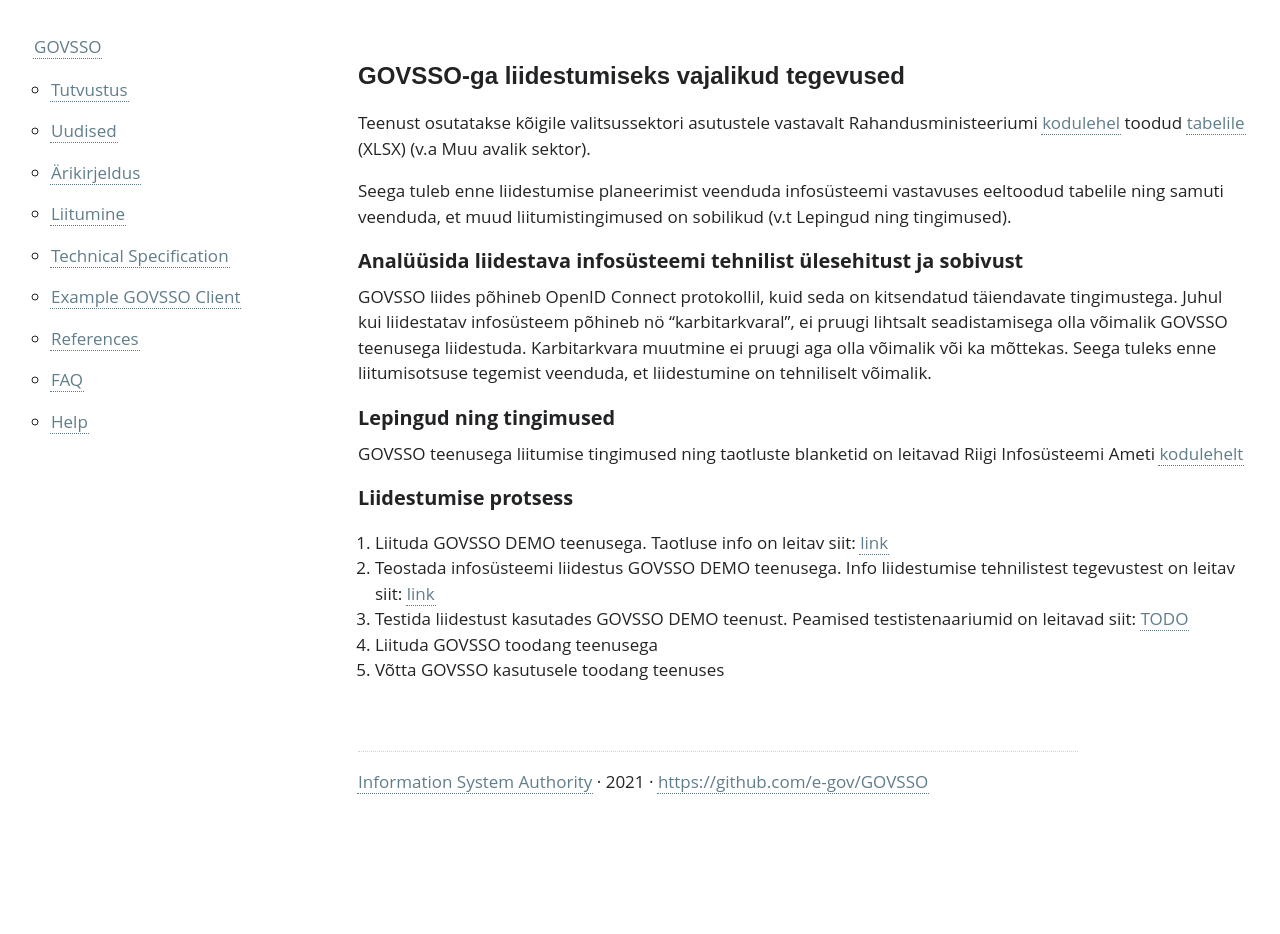
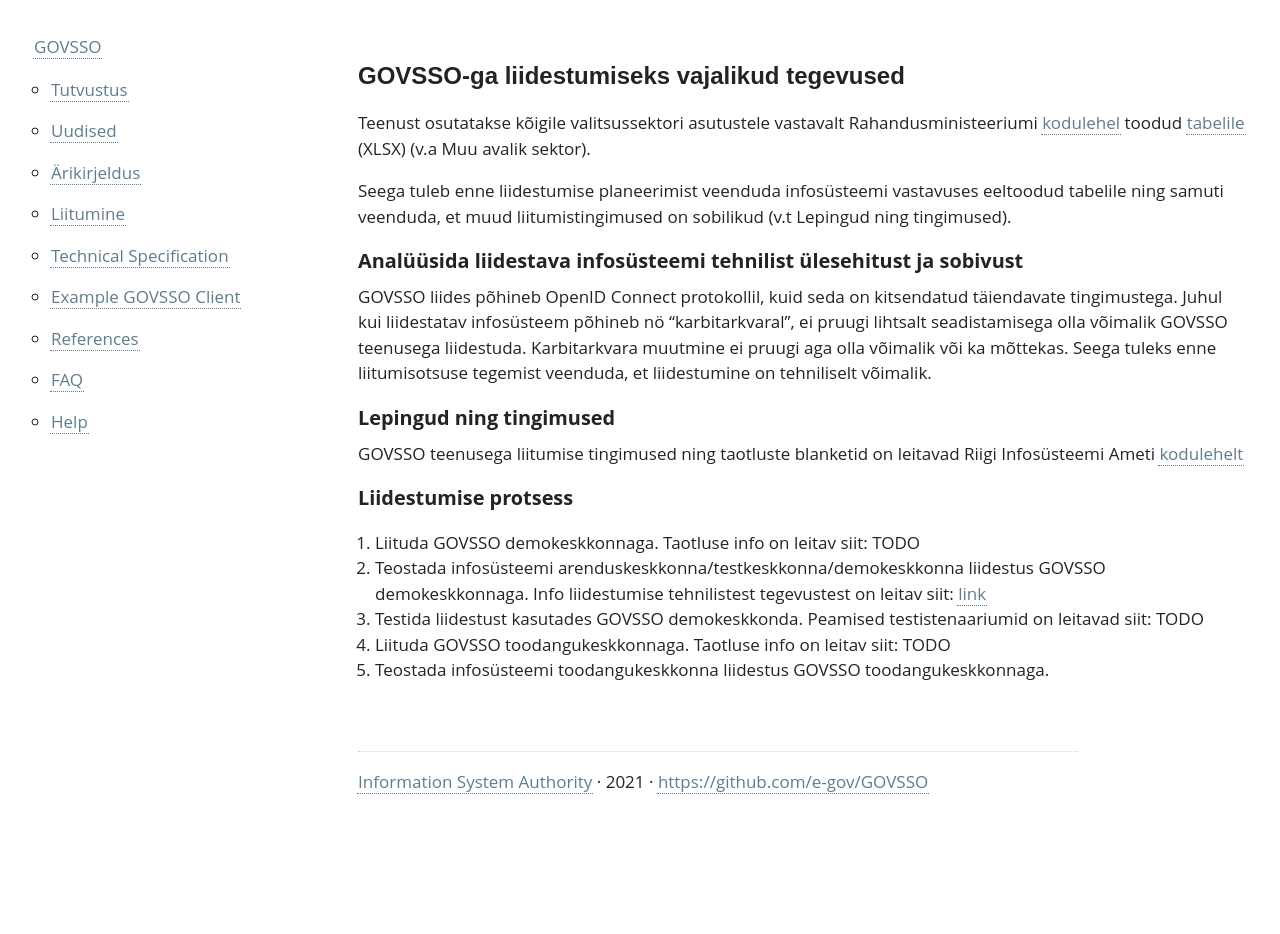
Before and after one commit to e-gov/GOVSSO, a Jekyll site: the page built from Application.md, in a window 1280 px wide. Built offline with Jekyll 4.4.1, drawn with Linux system fonts in a browser that asks for light colours; our own code applies the rules of GitHub Pages for plain Markdown files.

Commit message:
GSSO-335 Fix application steps wording and links

```diff
--- a/Application.md
+++ b/Application.md
@@ -19,8 +19,8 @@ GOVSSO teenusega liitumise tingimused ning taotluste blanketid on leitavad Riigi
 
 ## Liidestumise protsess
 
-1. Liituda GOVSSO DEMO teenusega. Taotluse info on leitav siit: [link](https://www.ria.ee/et/riigi-infosusteem/eid/partnerile.html)
-2. Teostada infosüsteemi liidestus GOVSSO DEMO teenusega. Info liidestumise tehnilistest tegevustest on leitav siit: [link](TechnicalSpecification)
-3. Testida liidestust kasutades GOVSSO DEMO teenust. Peamised testistenaariumid on leitavad siit: [TODO]()
-4. Liituda GOVSSO toodang teenusega
-5. Võtta GOVSSO kasutusele toodang teenuses
+1. Liituda GOVSSO demokeskkonnaga. Taotluse info on leitav siit: TODO
+2. Teostada infosüsteemi arenduskeskkonna/testkeskkonna/demokeskkonna liidestus GOVSSO demokeskkonnaga. Info liidestumise tehnilistest tegevustest on leitav siit: [link](TechnicalSpecification)
+3. Testida liidestust kasutades GOVSSO demokeskkonda. Peamised testistenaariumid on leitavad siit: TODO
+4. Liituda GOVSSO toodangukeskkonnaga. Taotluse info on leitav siit: TODO
+5. Teostada infosüsteemi toodangukeskkonna liidestus GOVSSO toodangukeskkonnaga.
```
